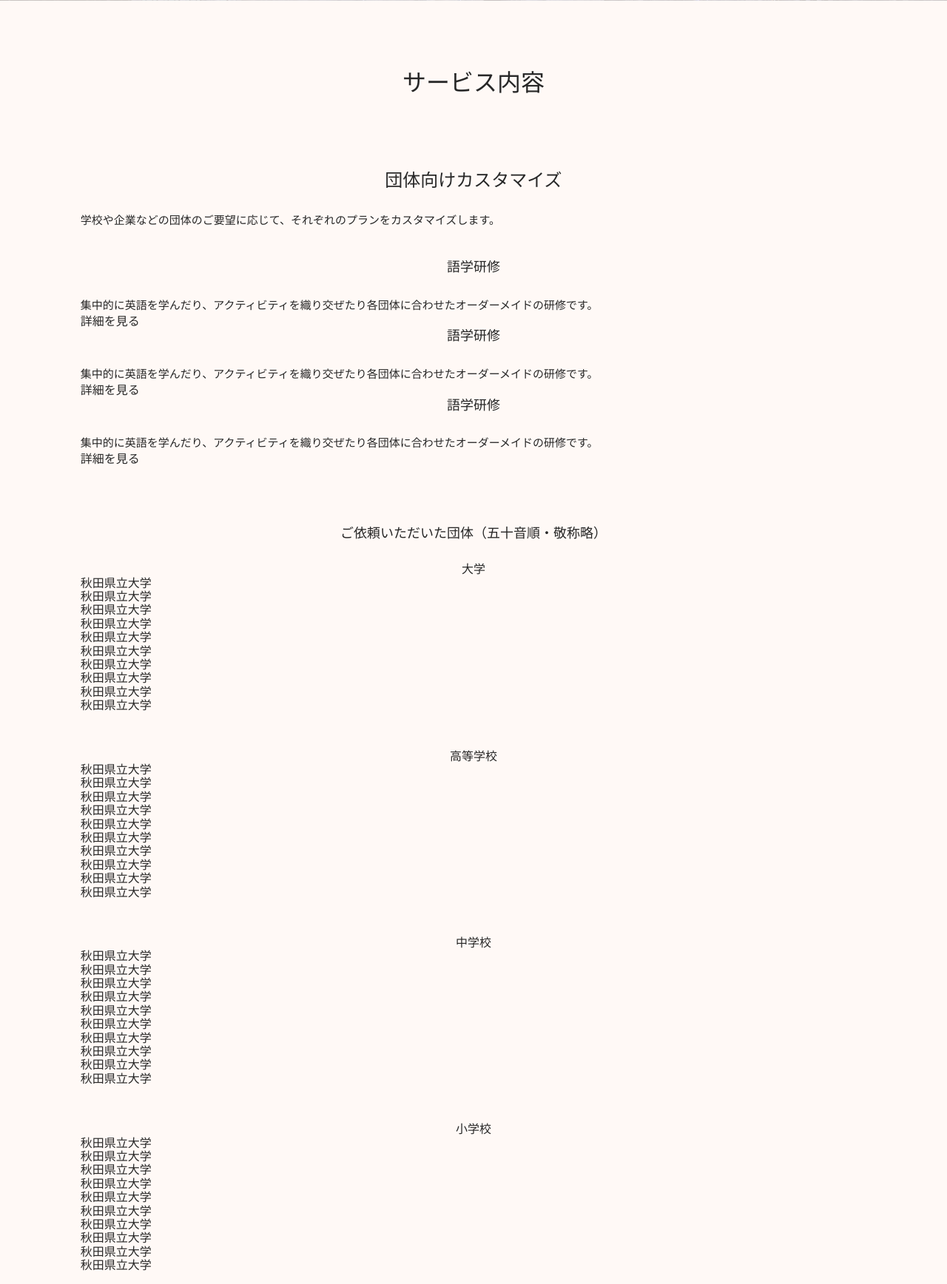
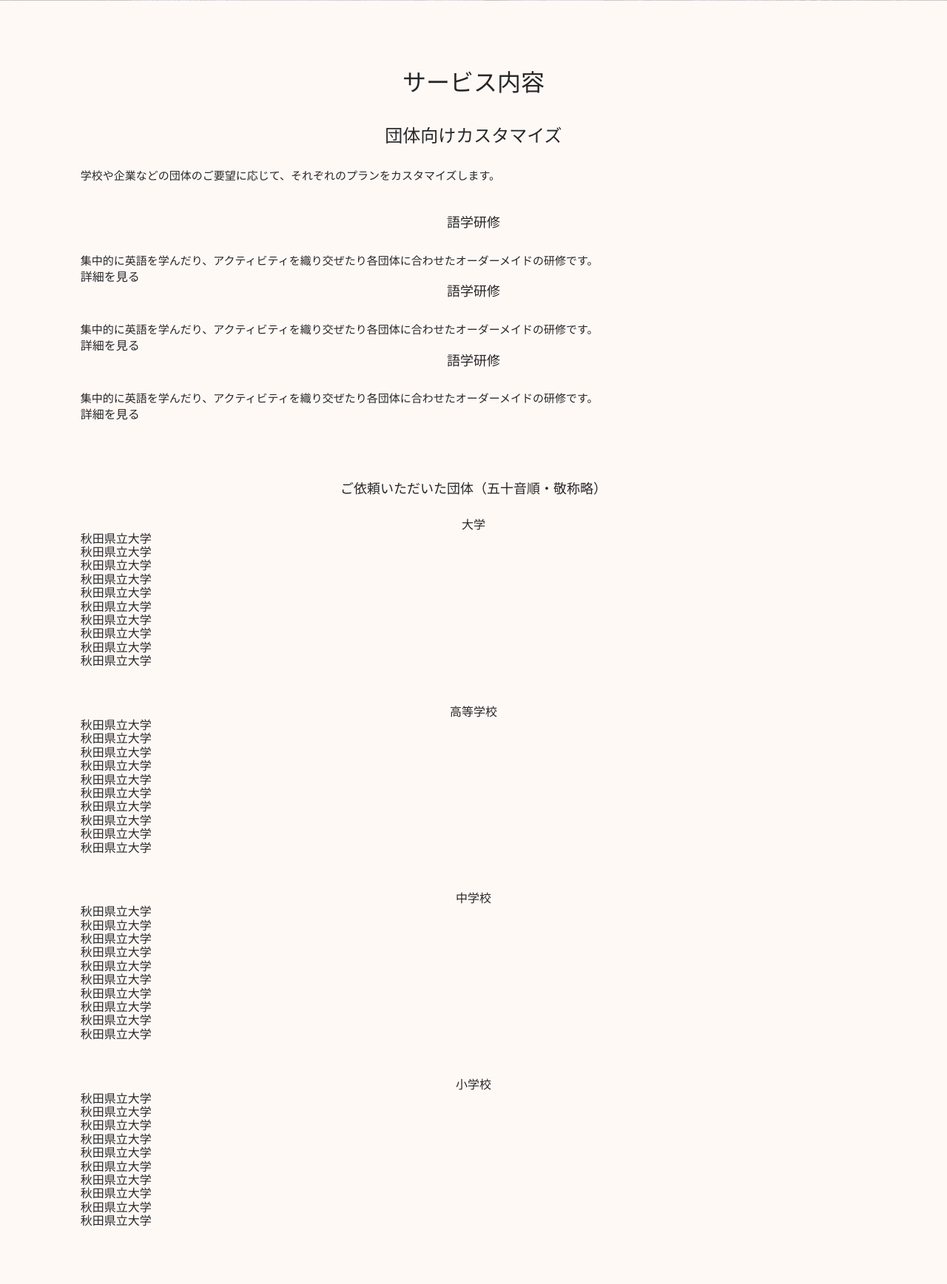
Before and after one commit to k8732yamazaki/Kaori, a PHP site: page / in a window 1280 px wide. Shown: the part 399-2135 px from the top of the page at 74% size. Run offline with PHP 8.4, Linux system fonts and the light colour scheme; some libraries are stand-ins or nearby versions.

Commit message:
Adjust #service content margin

```diff
--- a/css/style.css
+++ b/css/style.css
@@ -93,12 +93,8 @@ nav li {
 
 /* service -------------------------------------  */
 
-#service .content_group {
-    padding: 40px 0 0;
-}
-
 #service .content {
-    margin-bottom: 80px;
+    margin: 40px 0 80px;
 }
 
 .container_card {
--- a/index.html
+++ b/index.html
@@ -35,7 +35,7 @@
 		<section id="service">
 			<div class="inner">
 				<h2>サービス内容</h2>
-				<div class="content content_group">
+				<div class="content">
 					<h3>団体向けカスタマイズ</h3>
 					<p>学校や企業などの団体のご要望に応じて、それぞれのプランをカスタマイズします。</p>
 					<div class="container_card">
@@ -137,7 +137,7 @@
 						</div>
 					</div>
 				</div>
-				<div class="content content_individual">
+				<div class="content">
 					<h3>個人向けカスタマイズ</h3>
 					<p>学校や企業などの団体のご要望に応じて、それぞれのプランをカスタマイズします。</p>
 					<div class="container_card">
```
